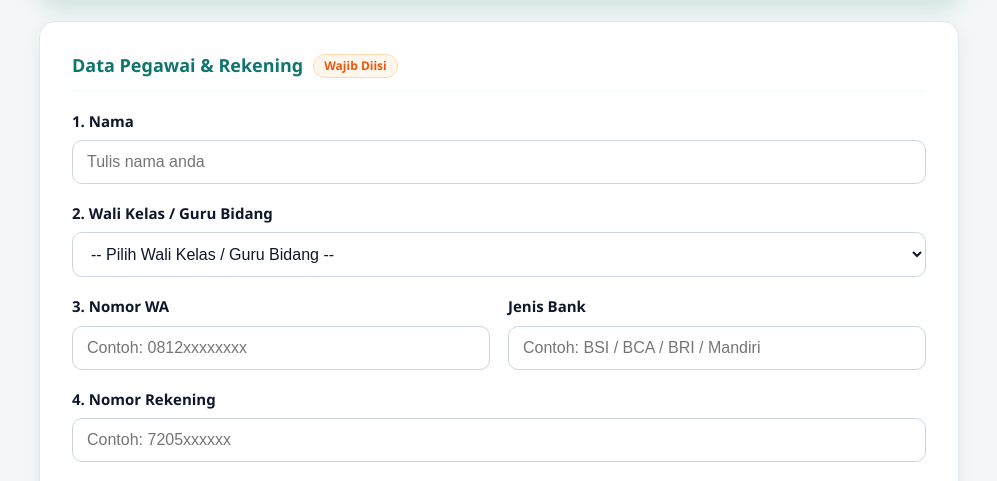
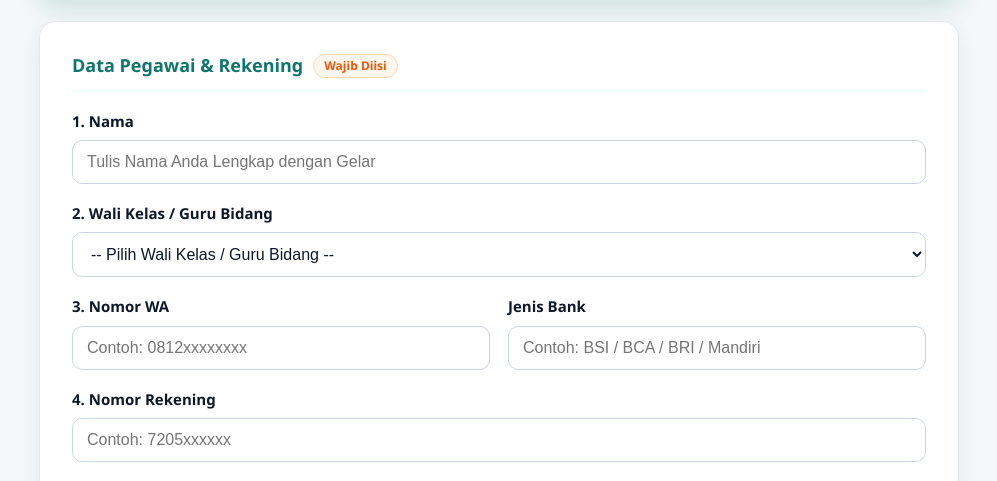
Before and after one commit to freeamdony-bit/mukafaah-sas, a plain HTML site: page index.html in a window 1280 px wide. Both pictures are taken after a click on the button "Masuk". Shown: the part 272-753 px from the top of the page, without its empty margins (141-1138 px from the left). Drawn offline with Linux system fonts and the light colour scheme.

Commit message:
Update index.html

```diff
--- a/index.html
+++ b/index.html
@@ -1154,7 +1154,7 @@
 
           <div class="field">
             <label for="nama">1. Nama</label>
-            <input type="text" id="nama" placeholder="Tulis nama anda" />
+            <input type="text" id="nama" placeholder="Tulis Nama Anda Lengkap dengan Gelar " />
           </div>
 
           <div class="field">
```
